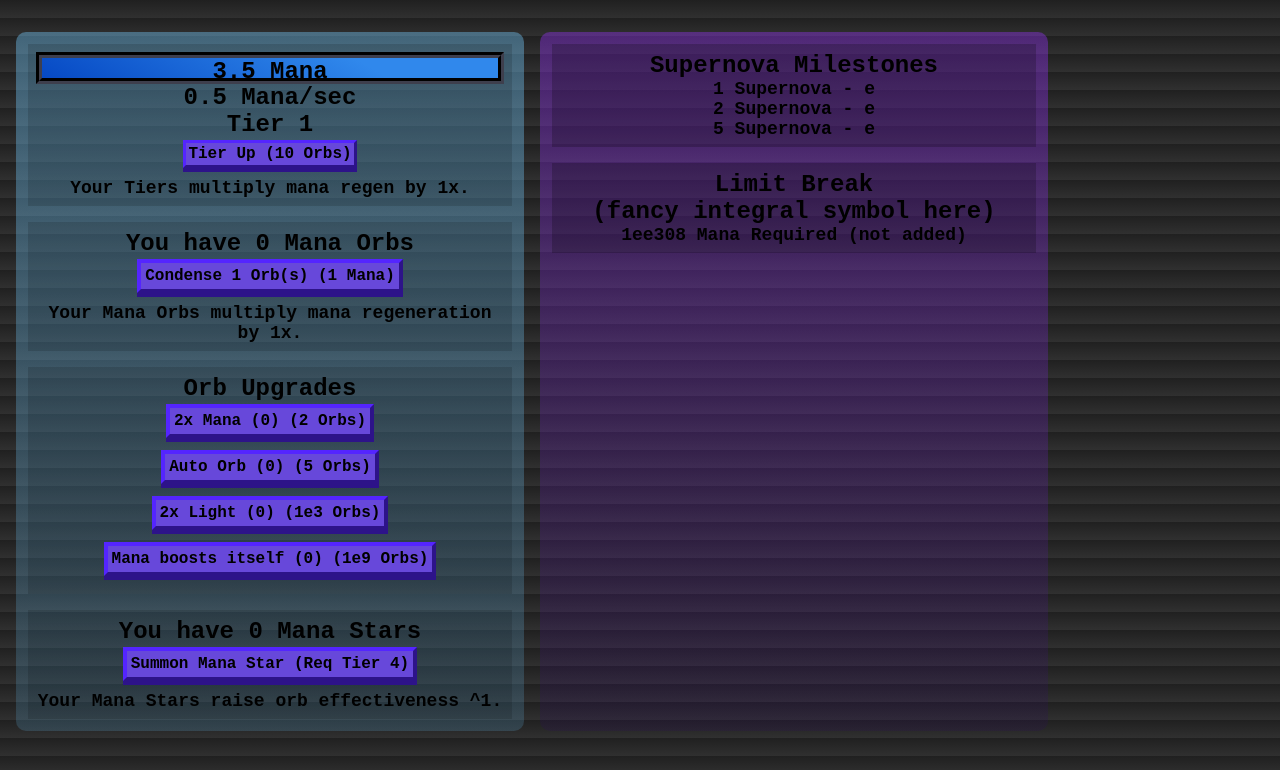
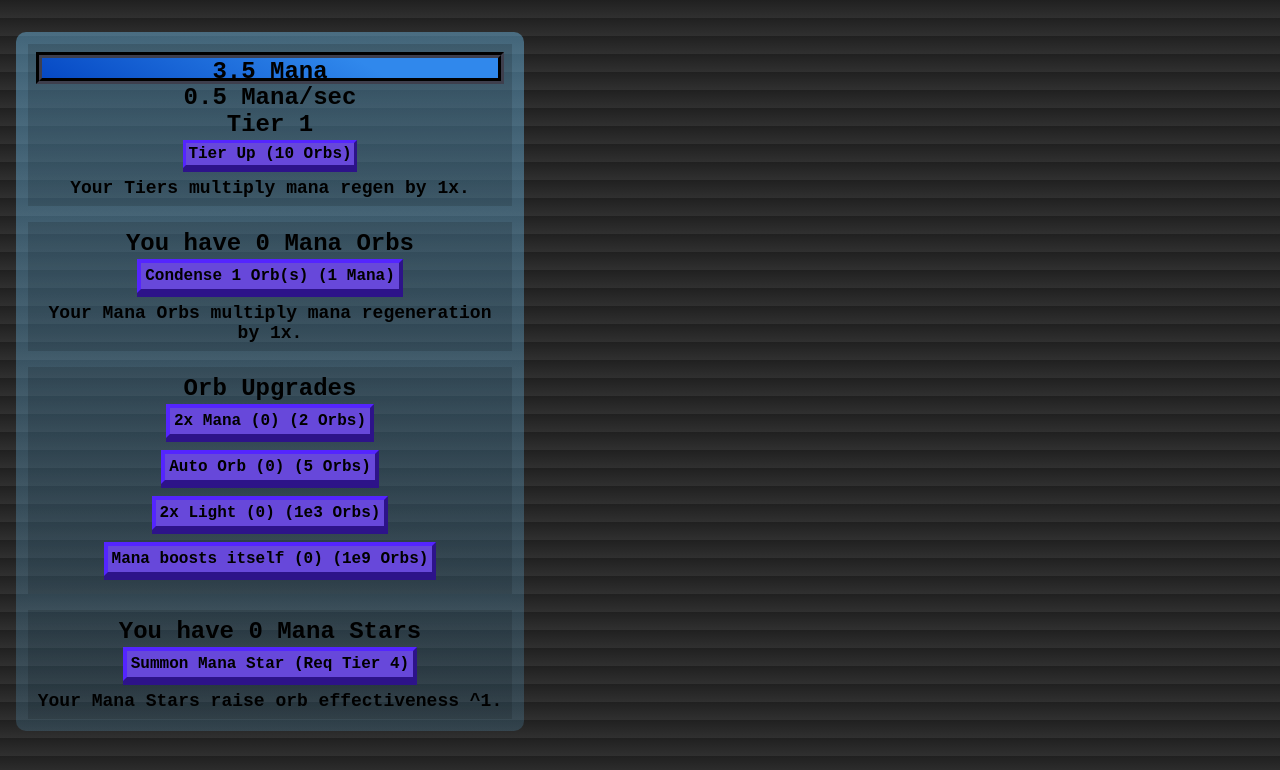
Before and after one commit to palash201/Infinite-Mana, a plain HTML site: page index.html in a window 1280 px wide. Drawn offline with Linux system fonts and the light colour scheme.

Commit message:
made 3rd tab invis

```diff
--- a/index.html
+++ b/index.html
@@ -89,7 +89,7 @@
         </div>
 
       </div>
-      <div id="supernovaMilestones" class="canvas flex-col box-rounded hologram-purple">
+      <div id="supernovaMilestones" class="canvas flex-col box-rounded hologram-purple invisible">
         <div class="info dark">
           <div>Supernova Milestones</div>
           <div id="smilestone1" class="description">1 Supernova - e</div>
```
